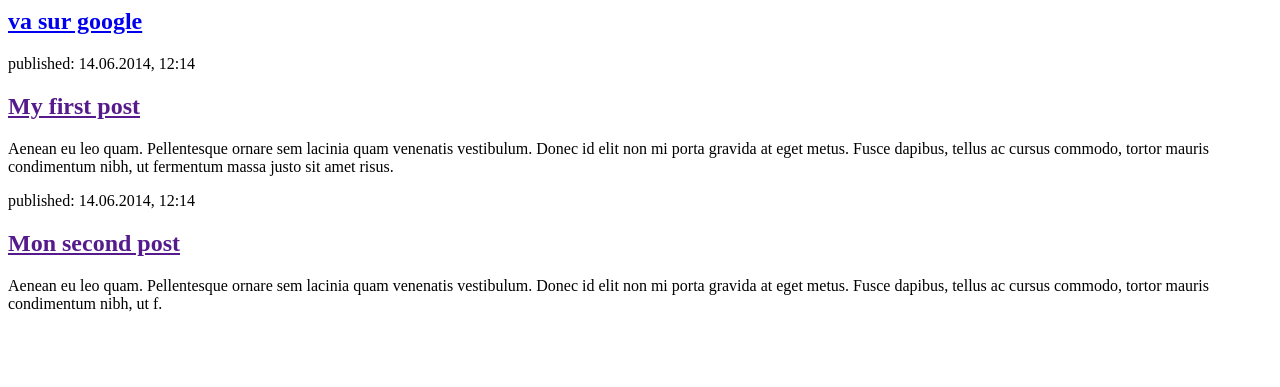
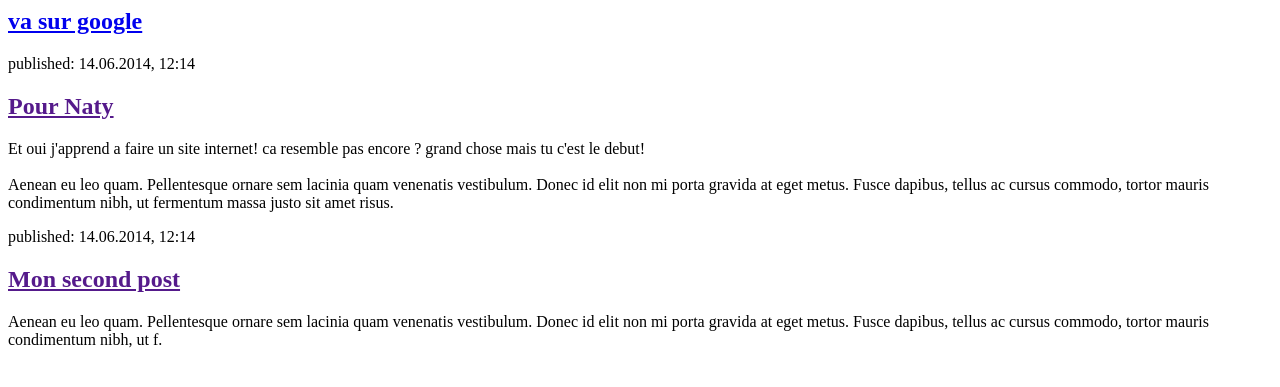
Before and after one commit to gil-clement/djang-first-app, a Django app: template blog/templates/blog/post_list.html in a window 1280 px wide. Shown: the top 387 px of the page. Run offline with Django 3.2, Linux system fonts and the light colour scheme; the template is opened without the code that fills it, so the values that code supplies are empty.

Commit message:
modif host allowed & modif html

```diff
--- a/blog/templates/blog/post_list.html
+++ b/blog/templates/blog/post_list.html
@@ -1,6 +1,6 @@
 <html>
 	<head>
-		<title> Mon Blog </title>
+		<title> Coucou Naty </title>
 	</head>
 
 	<body>
@@ -10,8 +10,8 @@
 
 		<div>
 			<p>published: 14.06.2014, 12:14</p>
-            		<h2><a href="">My first post</a></h2>
-            		<p>Aenean eu leo quam. Pellentesque ornare sem lacinia quam venenatis vestibulum. Donec id elit non mi porta gravida at eget metus. Fusce dapibus, tellus ac cursus commodo, tortor mauris condimentum nibh, ut fermentum massa justo sit amet risus.</p>
+            		<h2><a href="">Pour Naty</a></h2>
+            		<p>Et oui j'apprend a faire un site internet! ca resemble pas encore ? grand chose mais tu c'est le debut! <br> <br>Aenean eu leo quam. Pellentesque ornare sem lacinia quam venenatis vestibulum. Donec id elit non mi porta gravida at eget metus. Fusce dapibus, tellus ac cursus commodo, tortor mauris condimentum nibh, ut fermentum massa justo sit amet risus.</p>
         	</div>
 
         	<div>
--- a/monsite/settings.py
+++ b/monsite/settings.py
@@ -25,7 +25,7 @@ SECRET_KEY = 'ml15)s*k=c97=!cg)wa0rg_(fkos7#8-@zui-_ki@kiu7!izc8'
 # SECURITY WARNING: don't run with debug turned on in production!
 DEBUG = True
 
-ALLOWED_HOSTS = []
+ALLOWED_HOSTS = ['gilclement.pythonanywhere.com', 'localhost', '127.0.0.1']
 
 
 # Application definition
```
